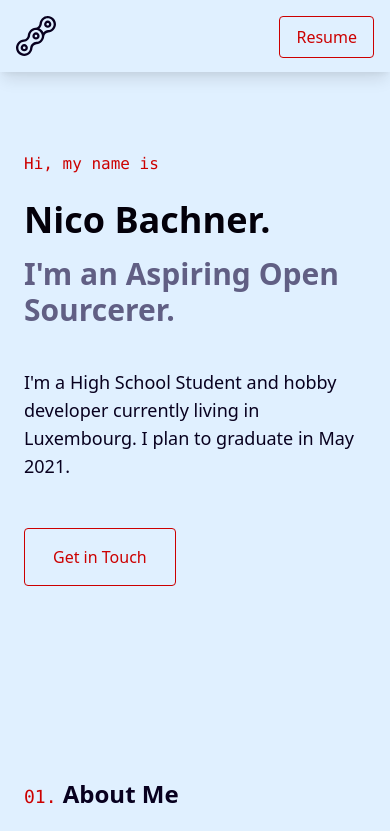
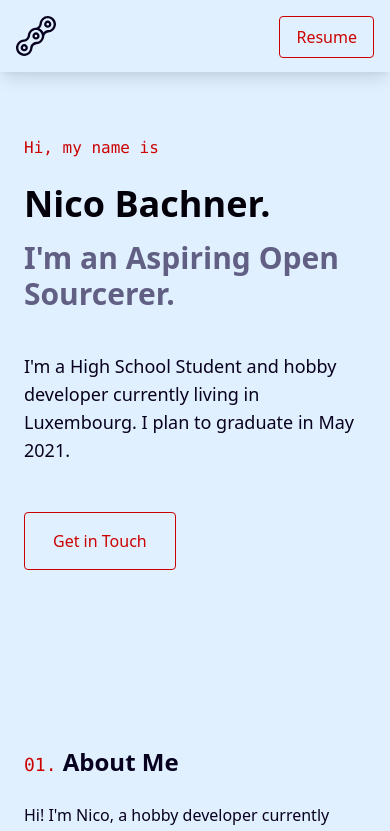
Before and after one commit to nico-bachner/v2, a Next.js app: page / in a window 390 px wide. Shown: the top 831 px of the page. Built offline with nearby package versions, Linux system fonts and the light colour scheme.

Commit message:
improved header padding

```diff
--- a/components/sections/header.jsx
+++ b/components/sections/header.jsx
@@ -3,7 +3,7 @@ import ExtLink from '../ext-link'
 
 export default function Header() {
     return (
-        <header className="xl:w-max xl:pr-32 py-20 sm:py-24 md:py-32 xl:mx-auto">
+        <header className="xl:w-max xl:pr-32 py-16 sm:py-20 md:py-24 lg:py-28 xl:py-32 2xl:py-36 xl:mx-auto">
             <p className="font-mono text-red dark:text-green">
                 Hi, my name is
             </p>
```
